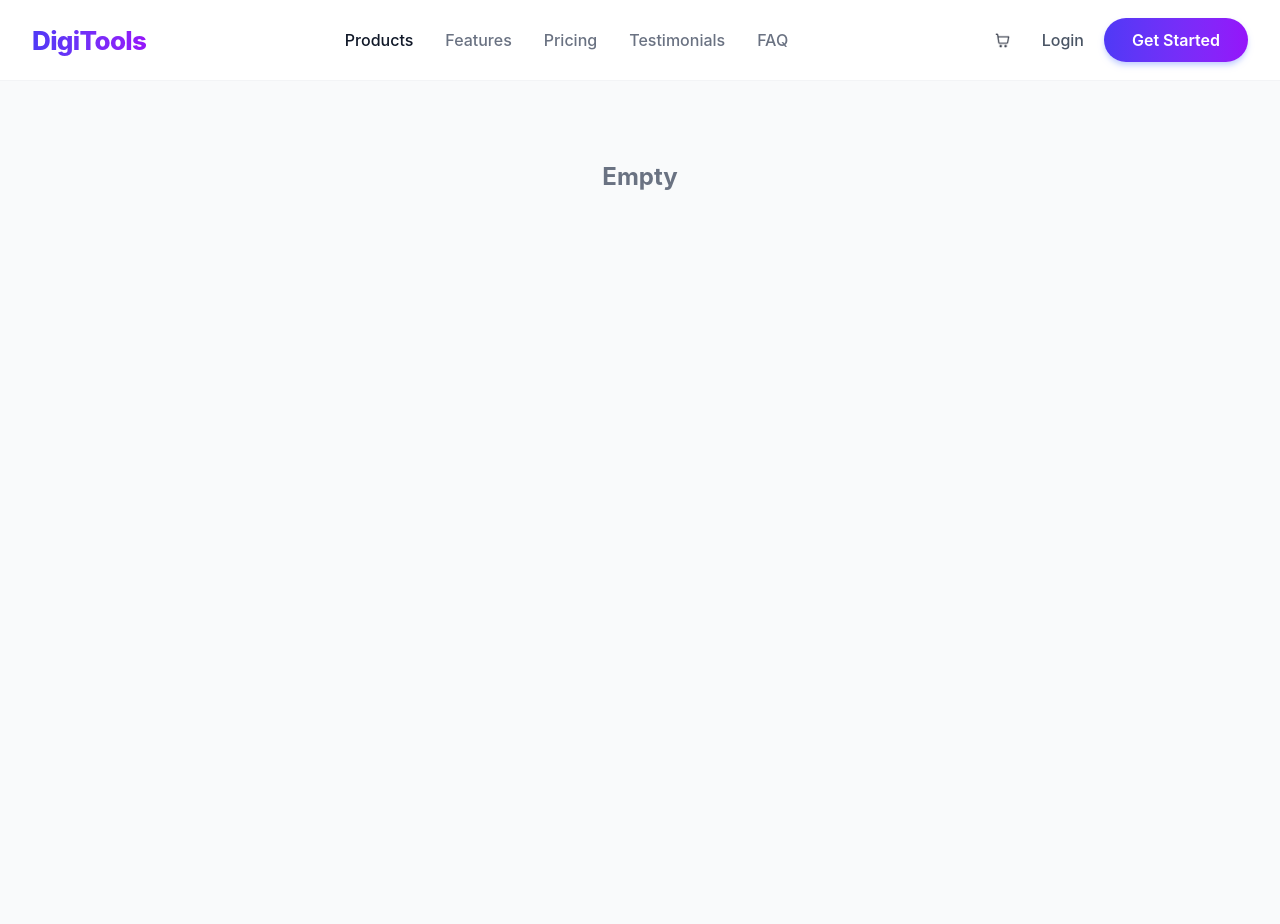
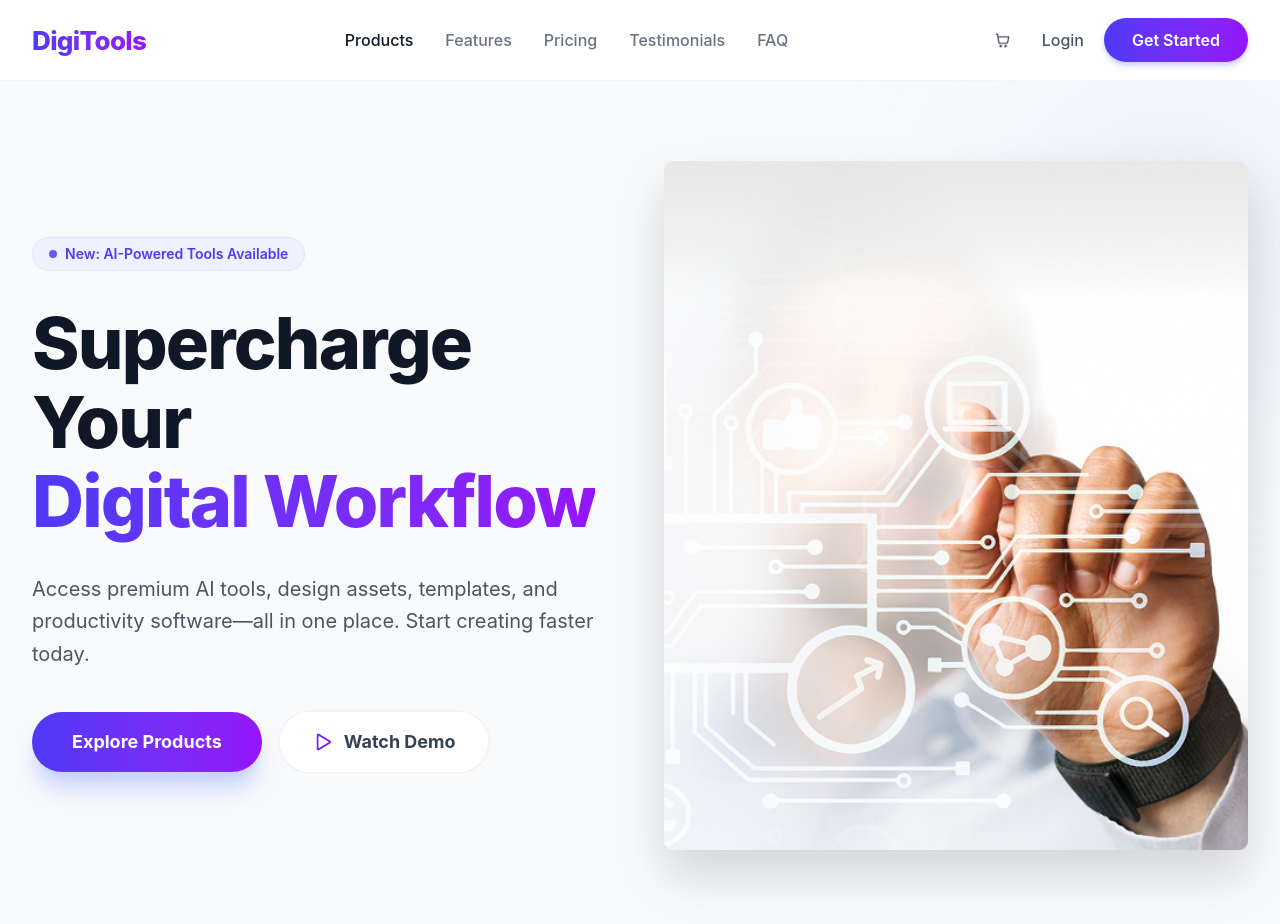
Before and after one commit to saifulislamimran/Assignment-of-SII-B13-A6, a Vue app: page / in a window 1280 px wide. Shown: the top 924 px of the page. Before the commit the page ends 800 px from the top, so only its background shows below. Built offline with nearby package versions, Linux system fonts and the light colour scheme.

Commit message:
Added Header/Banner section

```diff
--- a/src/App.jsx
+++ b/src/App.jsx
@@ -1,23 +1,21 @@
 import React, { useState } from 'react';
 import Navbar from './components/Navbar';
+import Header from './components/Header'; // ব্যানার কম্পোনেন্ট ইম্পোর্ট করা হলো
 
 function App() {
-  // গ্লোবাল স্টেট হিসেবে cartCount রাখছি, পরে এখানে Cart Array রাখবো
   const [cartItems, setCartItems] = useState([]);
 
   return (
     <div className="min-h-screen bg-[#F9FAFB] font-sans text-gray-900">
 
-      {/* Navbar Section */}
+      {/* Top Navigation */}
       <Navbar cartCount={cartItems.length} />
 
-      {/* Main Content Area */}
       <main>
-        <div className="text-center mt-20">
-          <h1 className="text-2xl font-bold text-gray-500">
-            Empty
-          </h1>
-        </div>
+        {/* Header / Banner Section */}
+        <Header />
+
+        {/* পরবর্তী সেকশনগুলো আমরা এখানে বসাবো */}
       </main>
 
     </div>
--- /dev/null
+++ b/src/components/Header.jsx
@@ -0,0 +1,69 @@
+import React from 'react';
+
+const Header = () => {
+  return (
+    <header className="bg-[#F9FAFB] pt-12 pb-20 lg:pt-20 lg:pb-32 overflow-hidden">
+      <div className="max-w-7xl mx-auto px-4 sm:px-6 lg:px-8">
+        <div className="lg:grid lg:grid-cols-2 lg:gap-12 items-center">
+
+          {/* Left Side: Content */}
+          <div className="text-center lg:text-left mb-12 lg:mb-0">
+
+            {/* New Badge Tag */}
+            <div className="inline-flex items-center gap-2 px-4 py-1.5 rounded-full bg-indigo-50 border border-indigo-100 mb-8 transition-transform hover:scale-105 cursor-default">
+              <span className="flex h-2 w-2 rounded-full bg-[#4F39F6] animate-pulse"></span>
+              <span className="text-[#4F39F6] text-sm font-semibold">New: AI-Powered Tools Available</span>
+            </div>
+
+            {/* Main Heading */}
+            <h1 className="text-4xl sm:text-5xl lg:text-7xl font-extrabold text-gray-900 leading-[1.1] tracking-tight mb-8">
+              Supercharge Your <br className="hidden sm:block" />
+              <span className="bg-clip-text text-transparent bg-gradient-to-r from-[#4F39F6] to-[#9514FA]">
+                Digital Workflow
+              </span>
+            </h1>
+
+            {/* Description Text */}
+            <p className="text-lg sm:text-xl text-gray-600 mb-10 max-w-xl mx-auto lg:mx-0 leading-relaxed">
+              Access premium AI tools, design assets, templates, and productivity software—all in one place. Start creating faster today.
+            </p>
+
+            {/* Action Buttons */}
+            <div className="flex flex-col sm:flex-row items-center justify-center lg:justify-start gap-4">
+              <button className="w-full sm:w-auto bg-gradient-to-r from-[#4F39F6] to-[#9514FA] hover:opacity-90 text-white px-10 py-4 rounded-full font-bold text-lg shadow-xl shadow-indigo-200 transition-all active:scale-95">
+                Explore Products
+              </button>
+
+              {/* Watch Demo with Play.png icon */}
+              <button className="w-full sm:w-auto bg-white border-2 border-gray-100 hover:border-gray-200 text-gray-700 px-8 py-4 rounded-full font-bold text-lg flex items-center justify-center gap-3 transition-all active:scale-95">
+                <img
+                  src="/src/assets/Play.png"
+                  alt="Play"
+                  className="w-5 h-5 object-contain"
+                  onError={(e) => { e.target.onerror = null; e.target.src = "https://cdn-icons-png.flaticon.com/512/0/375.png" }}
+                />
+                Watch Demo
+              </button>
+            </div>
+          </div>
+
+          {/* Right Side: Banner Image */}
+          <div className="relative flex justify-center lg:justify-end">
+            {/* Background Decorative Glow */}
+            <div className="absolute -top-20 -right-20 w-80 h-80 bg-indigo-200 rounded-full blur-[100px] opacity-30"></div>
+
+            <img
+              src="/src/assets/banner.png"
+              alt="Digital Workflow"
+              className="relative w-full max-w-xl lg:max-w-none h-auto object-contain drop-shadow-2xl animate-fade-in"
+              onError={(e) => { e.target.onerror = null; e.target.src = "https://placehold.co/600x500/eef2ff/4f46e5?text=Banner+Image" }}
+            />
+          </div>
+
+        </div>
+      </div>
+    </header>
+  );
+};
+
+export default Header;
```
